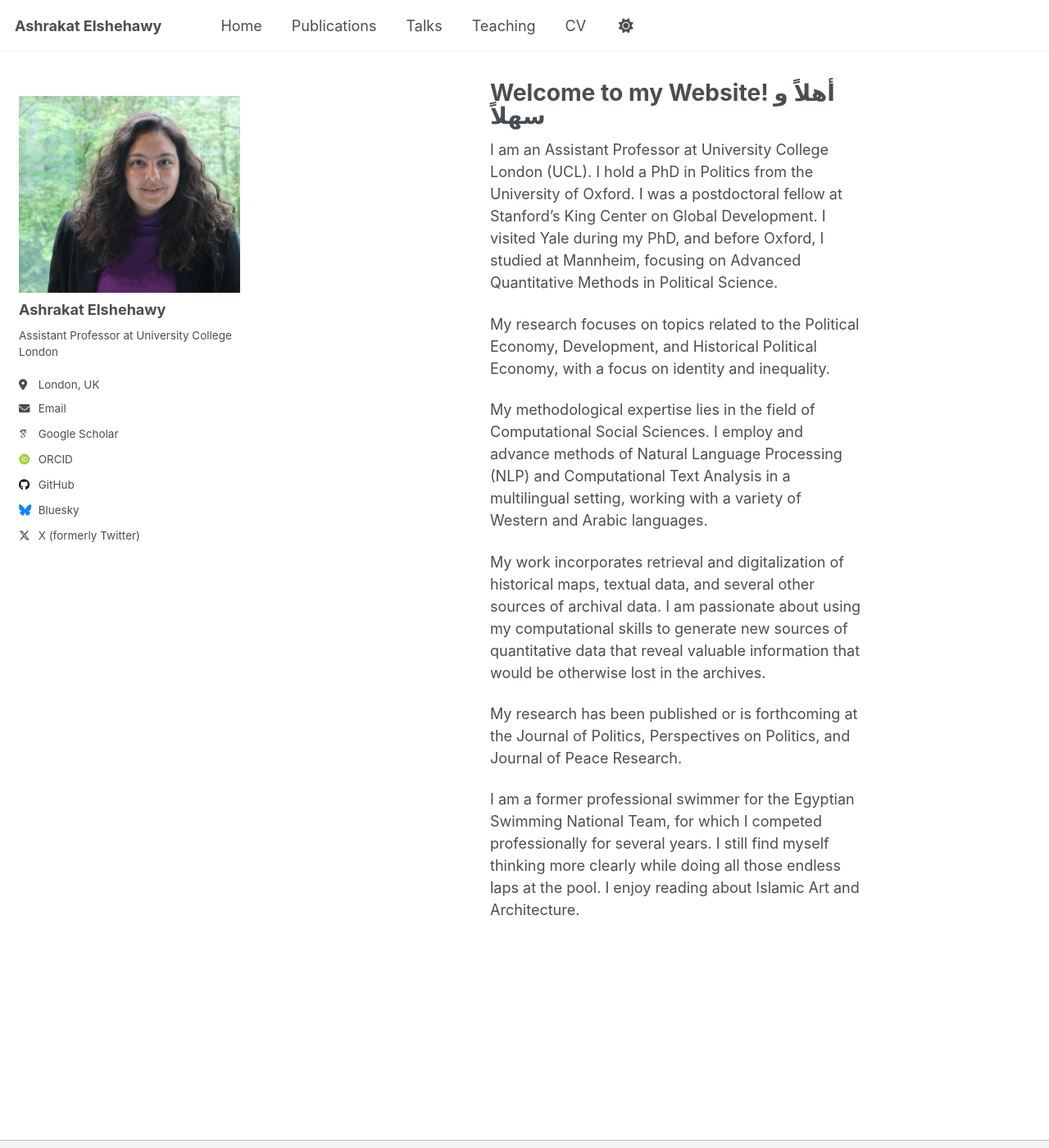
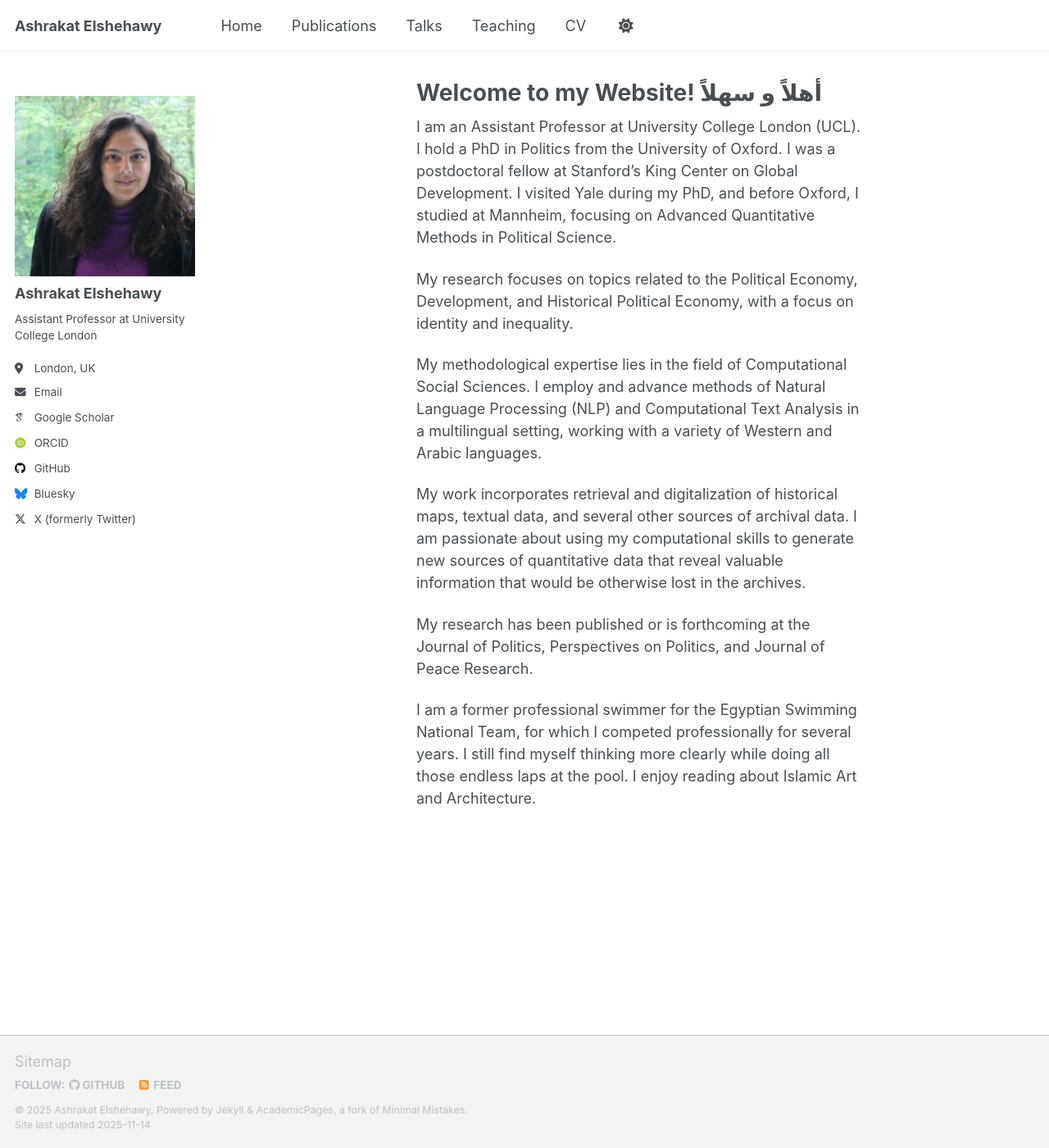
Before and after one commit to aelshehawy/aelshehawy.github.io, a Jekyll site: the page built from _pages/about.md, in a window 1280 px wide and 1400 px high. Shown: the whole window at 82% size. Built offline with Jekyll 4.4.1, drawn with Linux system fonts in a browser that asks for light colours; some web fonts are replaced; a script that is not in the unit is left out.

Commit message:
updates more changes

```diff
--- a/_sass/layout/_sidebar.scss
+++ b/_sass/layout/_sidebar.scss
@@ -26,7 +26,7 @@
 
   @include breakpoint($large) {
     @include span(3 of 12);  /* CHANGED: Back to 3 for smaller sidebar */
-    width: 245px !important;  /* CHANGED: Reduced to fit 240px image */
+    width: 230px !important;  /* CHANGED: Reduced to fit 220px image */
     opacity: 1;
     -webkit-transition: opacity 0.2s ease-in-out;
             transition: opacity 0.2s ease-in-out;
@@ -37,8 +37,8 @@
   }
 
   @include breakpoint($x-large) {
-    max-width: 250px;  /* CHANGED: Reduced to 250px */
-    width: 250px !important;  /* CHANGED: Fixed width for larger screens */
+    max-width: 235px;  /* CHANGED: Reduced to 235px */
+    width: 235px !important;  /* CHANGED: Fixed width for larger screens */
     padding-right: 5px;  /* Reduced padding */
   }
 
@@ -59,7 +59,7 @@
 
   img {
     width: 100%;
-    max-width: 240px;  /* CHANGED: Reduced to 240px */
+    max-width: 220px;  /* CHANGED: Reduced to 220px */
   }
 }
 
@@ -87,10 +87,10 @@
 .sidebar .author__avatar img,
 img.author__avatar {
   border-radius: 0 !important;  /* Remove circular styling */
-  width: 240px !important;  /* CHANGED: Set to 240px */
-  height: 240px !important; /* CHANGED: Square at 240px */
+  width: 220px !important;  /* CHANGED: Set to 220px */
+  height: 220px !important; /* CHANGED: Square at 220px */
   object-fit: cover !important; /* Ensure image fills the space nicely */
-  max-width: 240px !important;  /* CHANGED: Ensure it doesn't exceed 240px */
+  max-width: 220px !important;  /* CHANGED: Ensure it doesn't exceed 220px */
 }
 
 .author__content {
--- a/assets/css/main.scss
+++ b/assets/css/main.scss
@@ -44,62 +44,36 @@
 
 /* Fix for content overlapping with sidebar - ADJUSTED VERSION */
 
-/* Push main content to the right with proper spacing */
+/* Push main content to the right with minimal spacing */
 .page {
   @media (min-width: 64em) {
-    width: calc(100% - 280px) !important;
-    padding-left: 285px !important;
+    width: calc(100% - 235px) !important;
+    padding-left: 240px !important;
     margin-left: 0 !important;
     float: right !important;
   }
 
   @media (min-width: 80em) {
-    padding-left: 290px !important;
-    width: calc(100% - 290px) !important;
+    padding-left: 245px !important;
+    width: calc(100% - 245px) !important;
   }
 }
 
 .archive {
   @media (min-width: 64em) {
-    padding-left: 285px !important;
-    width: calc(100% - 285px) !important;
+    padding-left: 240px !important;
+    width: calc(100% - 240px) !important;
     margin-left: 0 !important;
   }
 
   @media (min-width: 80em) {
-    padding-left: 290px !important;
-    width: calc(100% - 290px) !important;
+    padding-left: 245px !important;
+    width: calc(100% - 245px) !important;
   }
 }
 
-/* Make sidebar just wide enough for 270px image */
-.sidebar {
-  @media (min-width: 64em) {
-    width: 280px !important;
-    max-width: 280px !important;
-    padding-right: 5px !important;
-    padding-left: 5px !important;
-  }
-
-  @media (min-width: 80em) {
-    width: 285px !important;
-    max-width: 285px !important;
-  }
+/* Hide the color scheme toggle button */
+.greedy-nav__toggle_theme,
+.masthead__menu-item--theme-toggle {
+  display: none !important;
 }
-
-/* Make sure the author avatar is properly sized */
-.author__avatar {
-  min-width: 270px !important;
-  max-width: 270px !important;
-  display: block !important;
-}
-
-.author__avatar img {
-  display: block !important;
-  border-radius: 0 !important;
-  width: 270px !important;
-  height: 270px !important;
-  min-width: 270px !important;
-  max-width: 270px !important;
-  object-fit: cover !important;
-}
```
Also changed, not shown: 1 other file.
